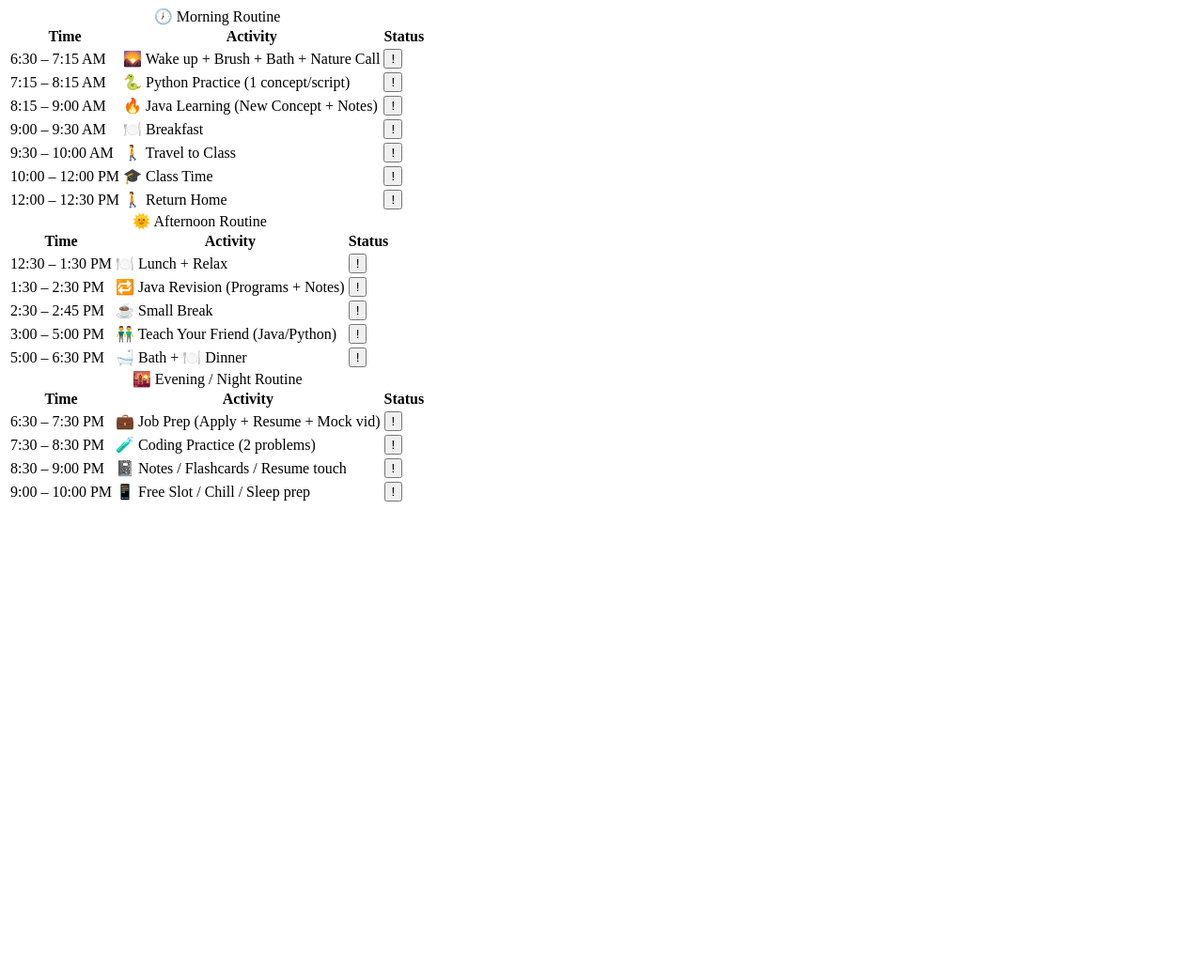
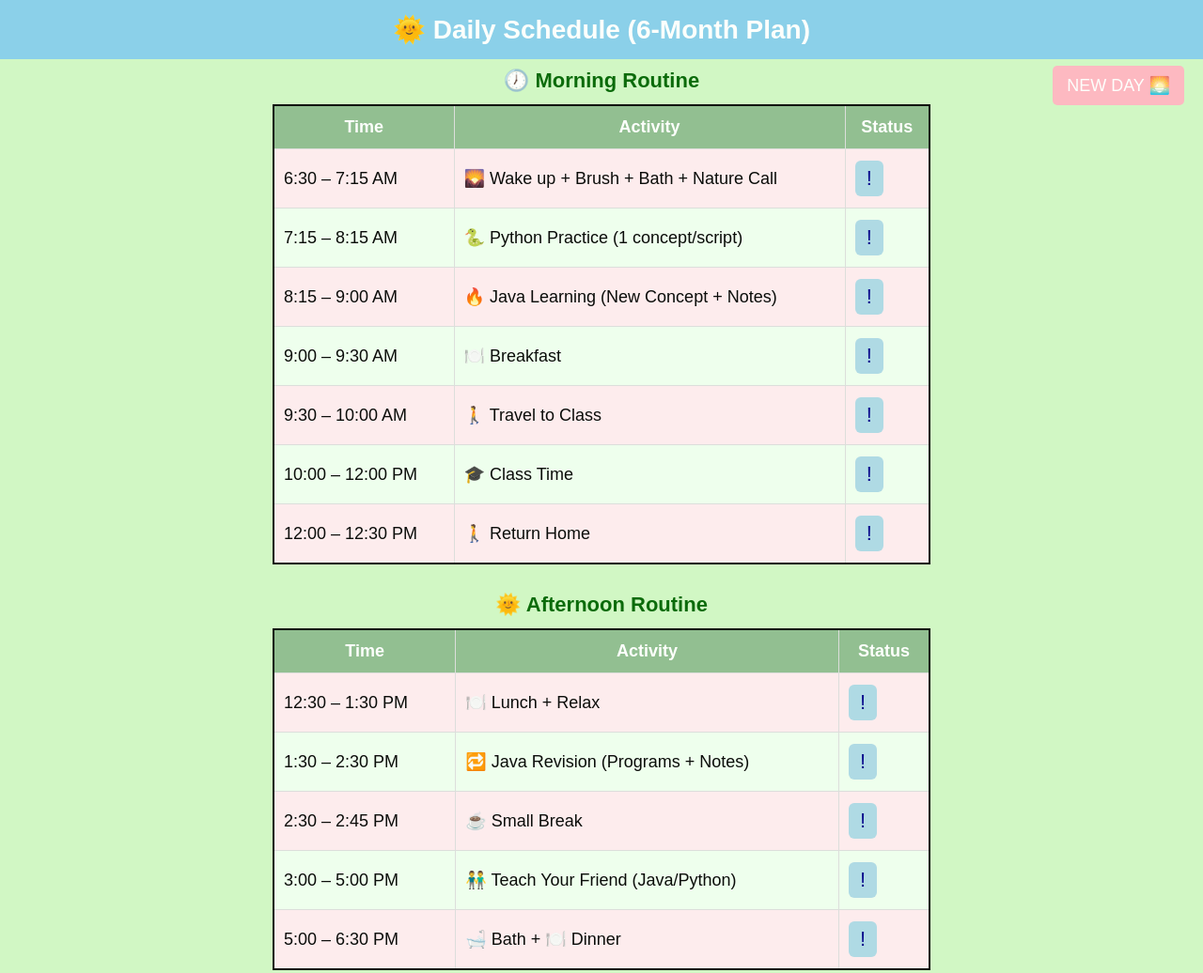
Before and after one commit to Kira-codebook2/my-schedule, a plain HTML site: page schedule.html in a window 1280 px wide. Shown: the top 1036 px of the page at 94% size. Before the commit the page ends 800 px from the top, so only its background shows below. Drawn offline with Linux system fonts and the light colour scheme.

Commit message:
Update schedule.html

```diff
--- a/schedule.html
+++ b/schedule.html
@@ -1,3 +1,103 @@
+<!DOCTYPE html>
+<html lang="en">
+<head>
+<meta charset="UTF-8" />
+<meta name="viewport" content="width=device-width, initial-scale=1" />
+<title>🌞 Daily Schedule (6-Month Plan)</title>
+<style>
+    body {
+        font-family: Arial, sans-serif;
+        margin: 0; padding: 0;
+        background-color: #d1f7c4;
+        background-image: url('file:///mnt/data/192306.jpg'); /* ✅ Replace if needed */
+        background-size: cover;
+        background-position: center;
+        background-attachment: fixed;
+        opacity: 0.95;
+        text-align: center;
+    }
+    header {
+        background-color: #87ceeb;
+        color: white;
+        font-weight: bold;
+        font-size: 28px;
+        padding: 15px 0;
+        margin-bottom: 10px;
+    }
+    h2 {
+        color: #006400;
+    }
+    table {
+        margin: 0 auto 30px auto;
+        border-collapse: collapse;
+        width: 90%;
+        max-width: 700px;
+        background-color: #ffebf0;
+        border: 2px solid #000;
+    }
+    th, td {
+        border: 1px solid #ddd;
+        padding: 12px 10px;
+        font-size: 18px;
+        vertical-align: middle;
+        text-align: left;
+    }
+    th {
+        background-color: #8fbc8f;
+        color: white;
+        text-align: center;
+    }
+    tr:nth-child(even) {
+        background-color: #f0fff0;
+    }
+    tr:hover {
+        background-color: #e6ffe6;
+    }
+    .task-status {
+        cursor: pointer;
+        font-size: 22px;
+        border-radius: 6px;
+        padding: 6px 12px;
+        border: none;
+        background-color: #add8e6;
+        color: #00008b;
+        transition: background-color 0.3s, color 0.3s;
+        user-select: none;
+    }
+    .task-status.completed {
+        background-color: #90ee90;
+        color: #006400;
+    }
+    #reset-button {
+        position: fixed;
+        top: 70px;
+        right: 20px;
+        background-color: #ffb6c1;
+        color: white;
+        padding: 10px 15px;
+        border: none;
+        font-size: 18px;
+        cursor: pointer;
+        border-radius: 5px;
+        z-index: 1000;
+        transition: background-color 0.3s;
+    }
+    #reset-button:hover {
+        background-color: #ff69b4;
+    }
+    caption {
+        font-size: 22px;
+        font-weight: bold;
+        margin-bottom: 12px;
+        color: #006400;
+    }
+</style>
+</head>
+<body>
+
+<header>🌞 Daily Schedule (6-Month Plan)</header>
+<button id="reset-button">NEW DAY 🌅</button>
+
 <section>
     <table>
         <caption>🕖 Morning Routine</caption>
@@ -42,3 +142,57 @@
         </tbody>
     </table>
 </section>
+
+<script>
+document.addEventListener('DOMContentLoaded', () => {
+    const buttons = document.querySelectorAll('.task-status');
+
+    function updateTaskStatus() {
+        buttons.forEach(button => {
+            const taskId = button.getAttribute('data-task');
+            const status = localStorage.getItem(taskId);
+            if (status === 'completed') {
+                button.textContent = '✔';
+                button.classList.add('completed');
+                button.classList.remove('not-completed');
+            } else {
+                button.textContent = '!';
+                button.classList.add('not-completed');
+                button.classList.remove('completed');
+            }
+        });
+    }
+
+    updateTaskStatus();
+
+    buttons.forEach(button => {
+        button.addEventListener('click', () => {
+            const taskId = button.getAttribute('data-task');
+            if (button.classList.contains('not-completed')) {
+                button.classList.remove('not-completed');
+                button.classList.add('completed');
+                button.textContent = '✔';
+                localStorage.setItem(taskId, 'completed');
+            } else {
+                button.classList.remove('completed');
+                button.classList.add('not-completed');
+                button.textContent = '!';
+                localStorage.setItem(taskId, 'not-completed');
+            }
+        });
+    });
+
+    document.getElementById('reset-button').addEventListener('click', () => {
+        buttons.forEach(button => {
+            button.classList.remove('completed');
+            button.classList.add('not-completed');
+            button.textContent = '!';
+            const taskId = button.getAttribute('data-task');
+            localStorage.setItem(taskId, 'not-completed');
+        });
+    });
+});
+</script>
+
+</body>
+</html>
```
